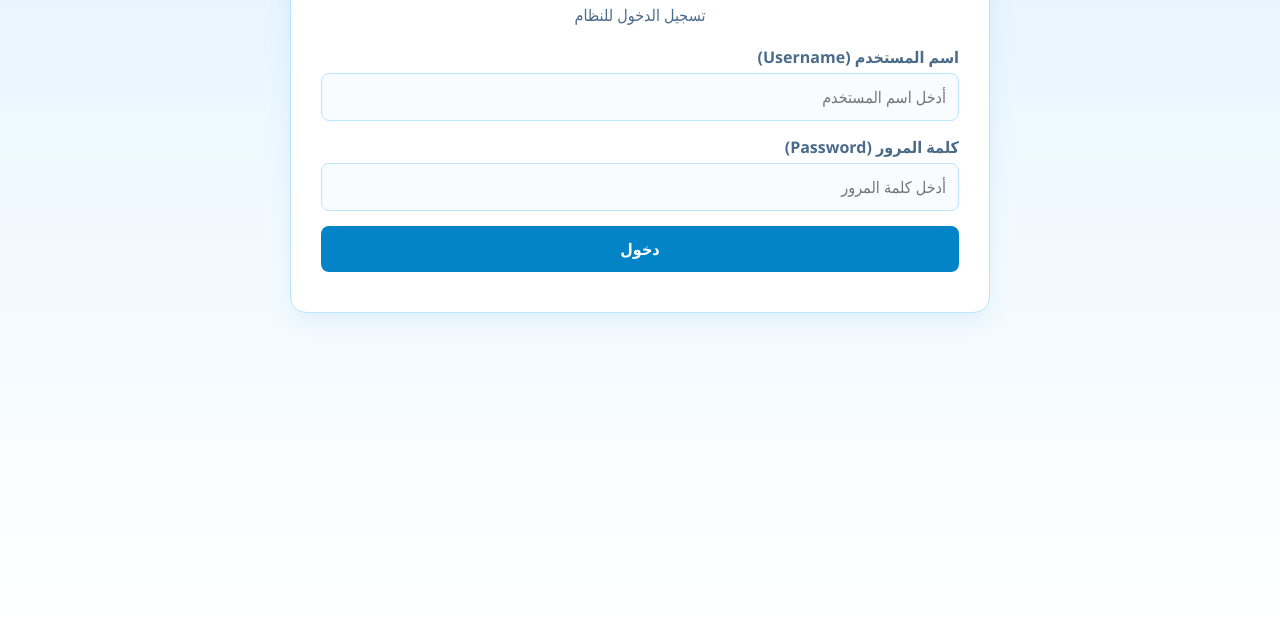
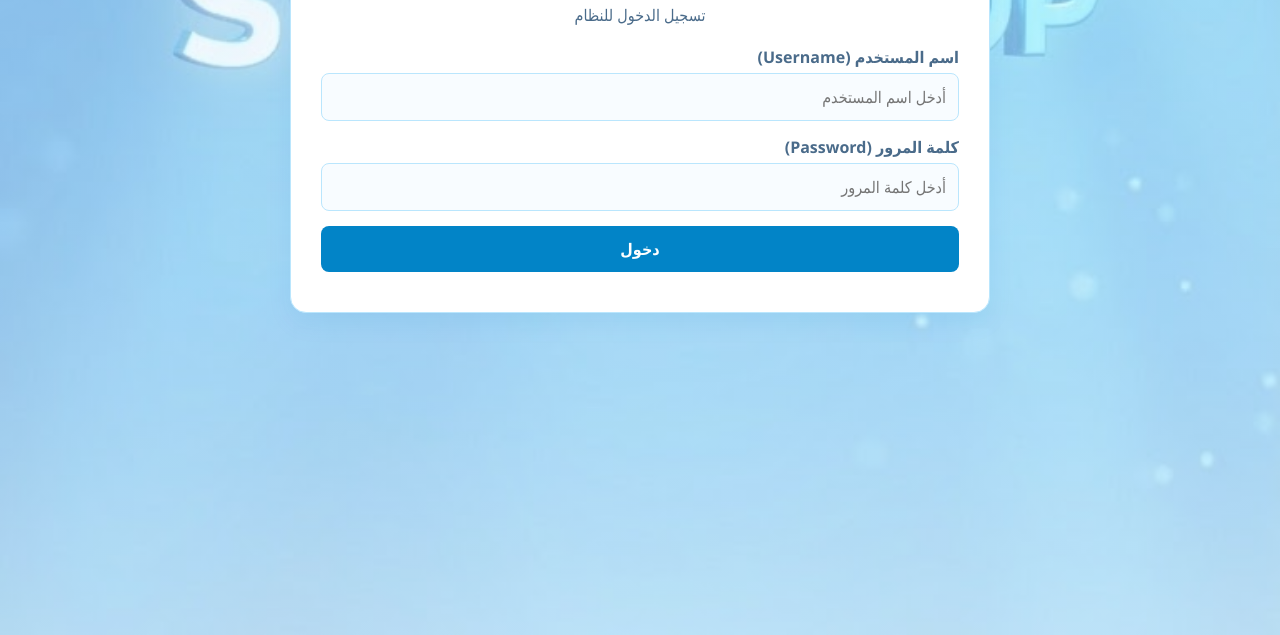
Before and after one commit to youssefnasserfarooq2026-sudo/swiftdrop, a plain HTML site: page index.html in a window 1280 px wide. Shown: the part 165-800 px from the top of the page. Drawn offline with Linux system fonts and the light colour scheme; no server answers.

Commit message:
Update index.html

```diff
--- a/index.html
+++ b/index.html
@@ -17,10 +17,10 @@
         }
         * { box-sizing: border-box; margin: 0; padding: 0; font-family: 'Segoe UI', Tahoma, Geneva, Verdana, sans-serif; }
         body {
-            background: linear-gradient(180deg, #E0F2FE 0%, #F0F9FF 45%, #FFFFFF 100%);
-            min-height: 100vh;
-            color: var(--text-dark);
-            padding: 20px;
+    background: linear-gradient(rgba(224, 242, 254, 0.4), rgba(240, 249, 255, 0.5)), url("./1795190351498.jpg") center/cover fixed no-repeat;
+    min-height: 100vh;
+    color: var(--text-dark);
+    padding: 20px;
         }
         .container { max-width: 700px; margin: 0 auto; }
 
```
